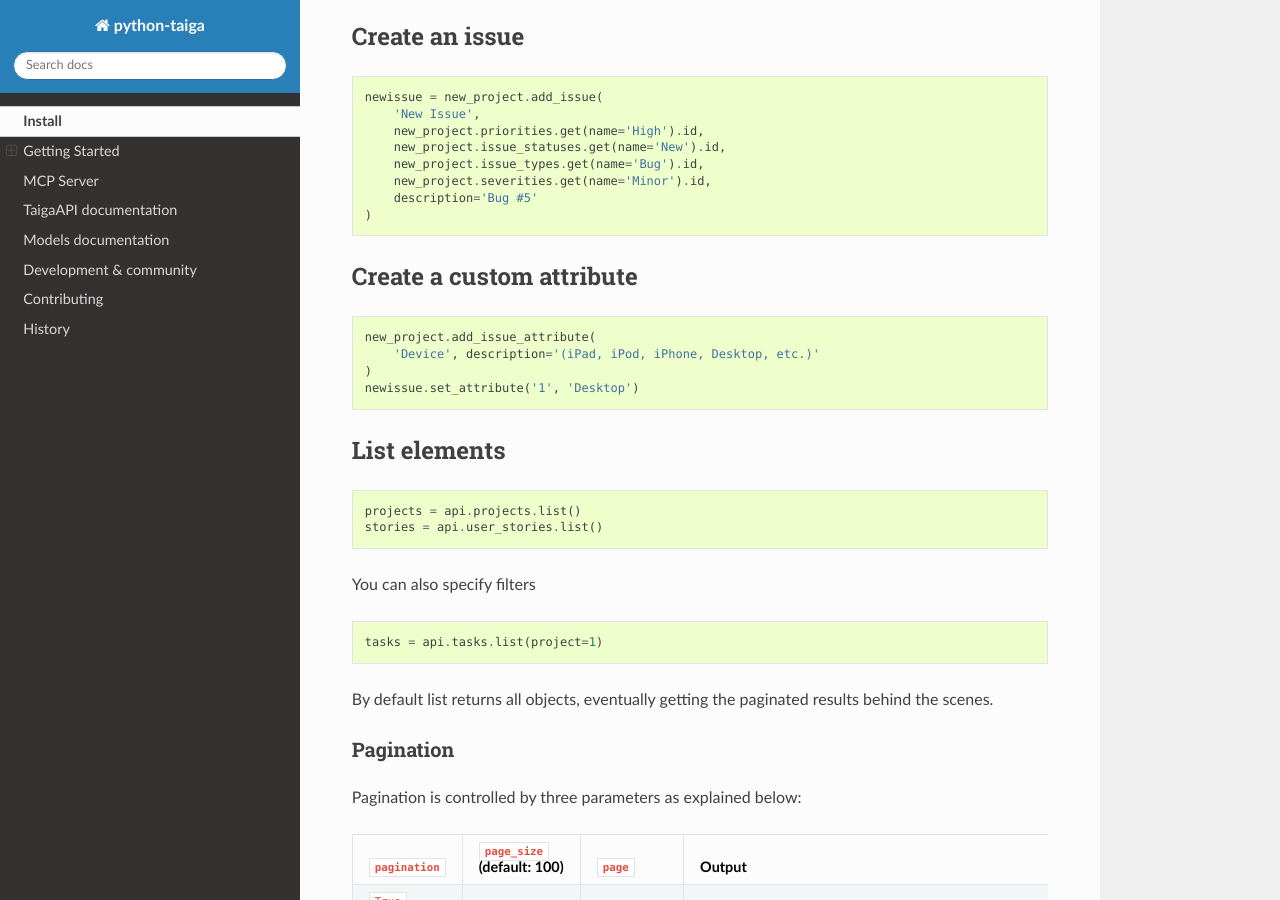
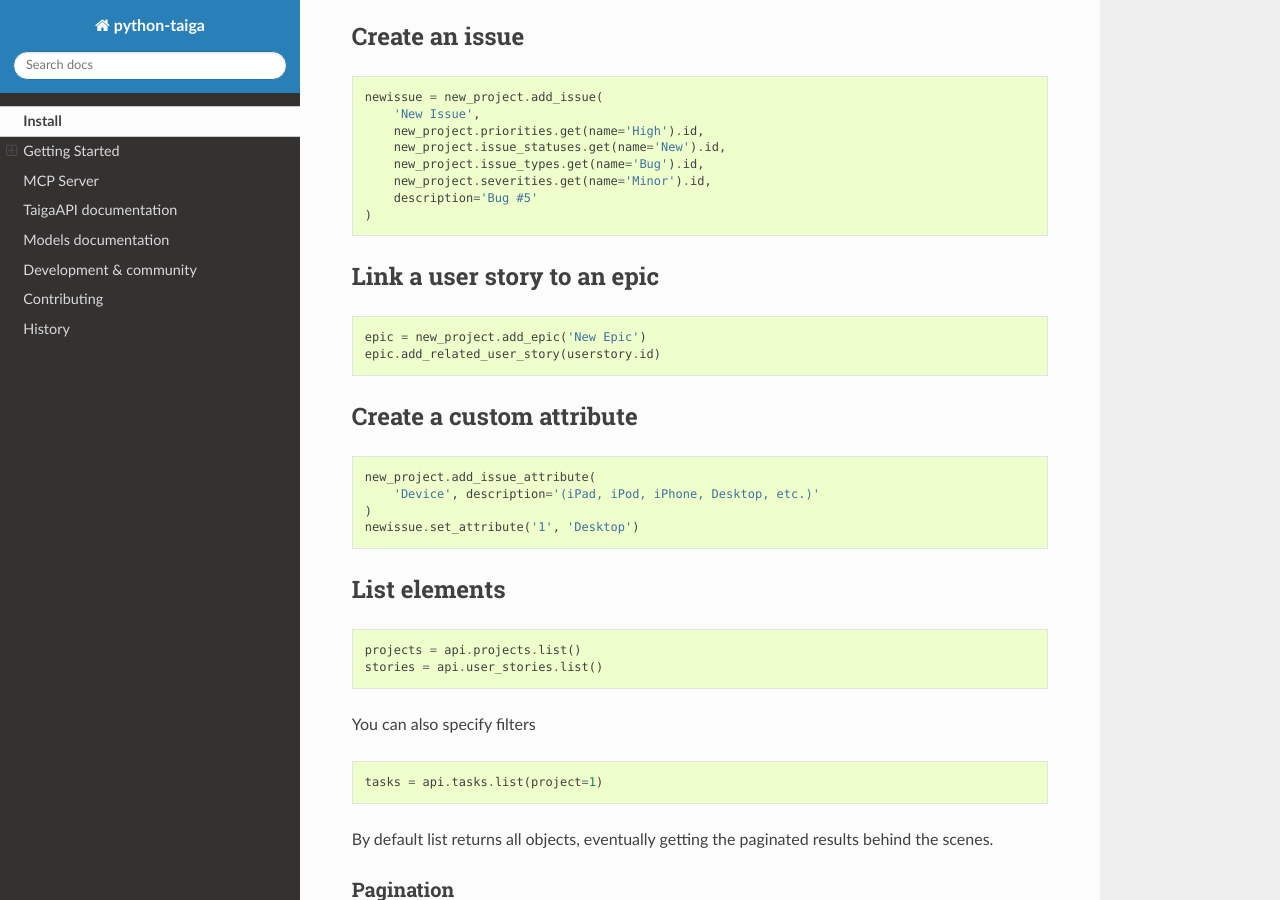
Before and after one commit to nephila/python-taiga, a Sphinx documentation site: the page built from docs/usage.rst, in a window 1280 px wide and 900 px high, scrolled down 3284 px. Built offline with Sphinx 7.4.7 and the Read the Docs theme 3.1.0, drawn with Linux system fonts in a browser that asks for light colours.

Commit message:
docs: add usage example for linking a user story to an epic
Co-Authored-By: Claude Sonnet 5 <noreply@anthropic.com>
Claude-Session: https://claude.ai/code/session_01Fe8Yh4cseFguoEFxnHXFn3

```diff
--- a/docs/usage.rst
+++ b/docs/usage.rst
@@ -203,6 +203,15 @@ Create an issue
     )
 
 ******************************************************
+Link a user story to an epic
+******************************************************
+
+.. code:: python
+
+    epic = new_project.add_epic('New Epic')
+    epic.add_related_user_story(userstory.id)
+
+******************************************************
 Create a custom attribute
 ******************************************************
 
```
